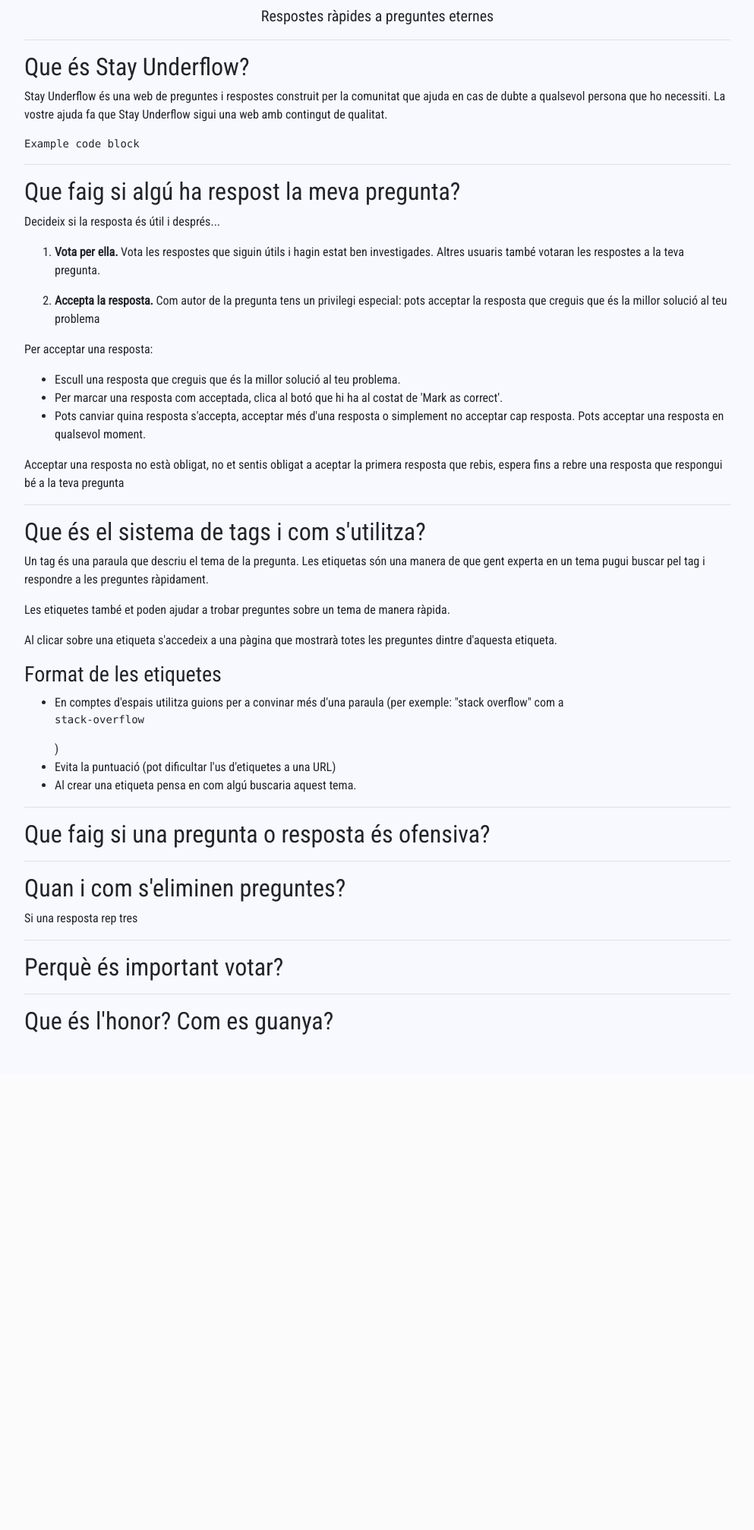
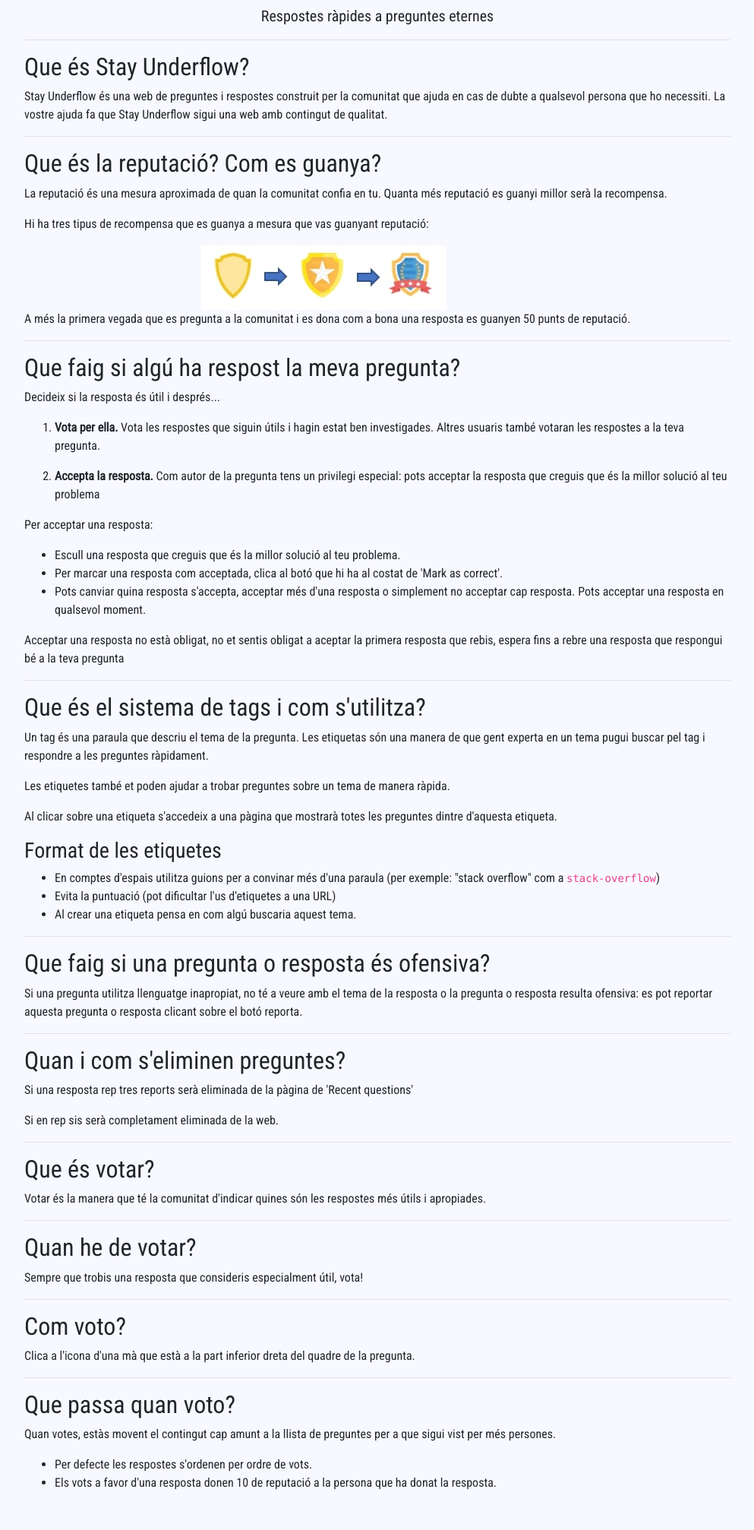
Before and after one commit to UB-ES-19/A2-StayUnderflow, a Django app: page /stayunderflow/help in a window 1280 px wide. Shown: the part 196-2210 px from the top of the page at 76% size, without its empty margins (143-1136 px from the left). Before the commit the page ends 1558 px from the top, so only its background shows below. Run offline with Django 3.2, Linux system fonts and the light colour scheme; some libraries are stand-ins or nearby versions.

Commit message:
us 2 acabada

```diff
--- a/templates/stay_underflow/help_center.html
+++ b/templates/stay_underflow/help_center.html
@@ -6,18 +6,23 @@
     <div class="container">
         <div class="blog-header center" style="text-align: center;">
             <h1 class="blog-title">Benvingut a Stay Underflow</h1>
-            <p class="lead blog-description">
-                Respostes ràpides a preguntes eternes
-            </p>
+            <p class="lead blog-description">Respostes ràpides a preguntes eternes</p>
         </div>
         <hr>
         <div>
             <div>
                 <h2>Que és Stay Underflow?</h2>
                 <p>Stay Underflow és una web de preguntes i respostes construit per la comunitat que ajuda en cas de dubte a qualsevol persona que ho necessiti. La vostre ajuda fa que Stay Underflow sigui una web amb contingut de qualitat.</p>
-
-                <pre><code>Example code block</code></pre>
-
+            </div>
+            <hr>
+            <div>
+                <h2>Que és la reputació? Com es guanya?</h2>
+                <p>La reputació és una mesura aproximada de quan la comunitat confia en tu. Quanta més reputació es guanyi millor serà la recompensa.</p>
+                <p>Hi ha tres tipus de recompensa que es guanya a mesura que vas guanyant reputació:</p>
+                <div class="center">
+                <img src="/static/images/recompensas.jpg" style="max-width: 100%;">
+                </div>
+                <p>A més la primera vegada que es pregunta a la comunitat i es dona com a bona una resposta es guanyen 50 punts de reputació.</p>
             </div>
             <hr>
             <div>
@@ -47,7 +52,7 @@
                 <p>Al clicar sobre una etiqueta s'accedeix a una pàgina que mostrarà totes les preguntes dintre d'aquesta etiqueta.</p>
                 <h3>Format de les etiquetes</h3>
                 <ul>
-                    <li>En comptes d'espais utilitza guions per a convinar més d'una paraula (per exemple: "stack overflow" com a <pre><code>stack-overflow</code></pre>)</li>
+                    <li>En comptes d'espais utilitza guions per a convinar més d'una paraula (per exemple: "stack overflow" com a <code>stack-overflow</code>)</li>
                     <li>Evita la puntuació (pot dificultar l'us d'etiquetes a una URL)</li>
                     <li>Al crear una etiqueta pensa en com algú buscaria aquest tema.</li>
                 </ul>
@@ -55,20 +60,37 @@
             <hr>
             <div>
                 <h2>Que faig si una pregunta o resposta és ofensiva?</h2>
-                <p></p>
+                <p>Si una pregunta utilitza llenguatge inapropiat, no té a veure amb el tema de la resposta o la pregunta o resposta resulta ofensiva: es pot reportar aquesta pregunta o resposta clicant sobre el botó reporta.</p>
             </div>
             <hr>
             <div>
                 <h2>Quan i com s'eliminen preguntes?</h2>
-                <p>Si una resposta rep tres </p>
+                <p>Si una resposta rep tres reports serà eliminada de la pàgina de 'Recent questions'</p>
+                <p>Si en rep sis serà completament eliminada de la web.</p>
             </div>
             <hr>
             <div>
-                <h2>Perquè és important votar?</h2>
+                <h2>Que és votar?</h2>
+                <p>Votar és la manera que té la comunitat d'indicar quines són les respostes més útils i apropiades.</p>
             </div>
             <hr>
             <div>
-                <h2>Que és l'honor? Com es guanya?</h2>
+                <h2>Quan he de votar?</h2>
+                <p>Sempre que trobis una resposta que consideris especialment útil, vota!</p>
+            </div>
+            <hr>
+            <div>
+                <h2>Com voto?</h2>
+                <p>Clica a l'icona d'una mà que està a la part inferior dreta del quadre de la pregunta.</p>
+            </div>
+            <hr>
+            <div>
+                <h2>Que passa quan voto?</h2>
+                <p>Quan votes, estàs movent el contingut cap amunt a la llista de preguntes per a que sigui vist per més persones.</p>
+                <ul>
+                    <li>Per defecte les respostes s'ordenen per ordre de vots.</li>
+                    <li>Els vots a favor d'una resposta donen 10 de reputació a la persona que ha donat la resposta.</li>
+                </ul>
             </div>
         </div>
     </div>
```
Also changed, not shown: stay_underflow/settings.py (+8 -8 lines), StayUnderflow_WebApp/static/images/recompensas.jpg (added), static/images/mierda.png (deleted).
